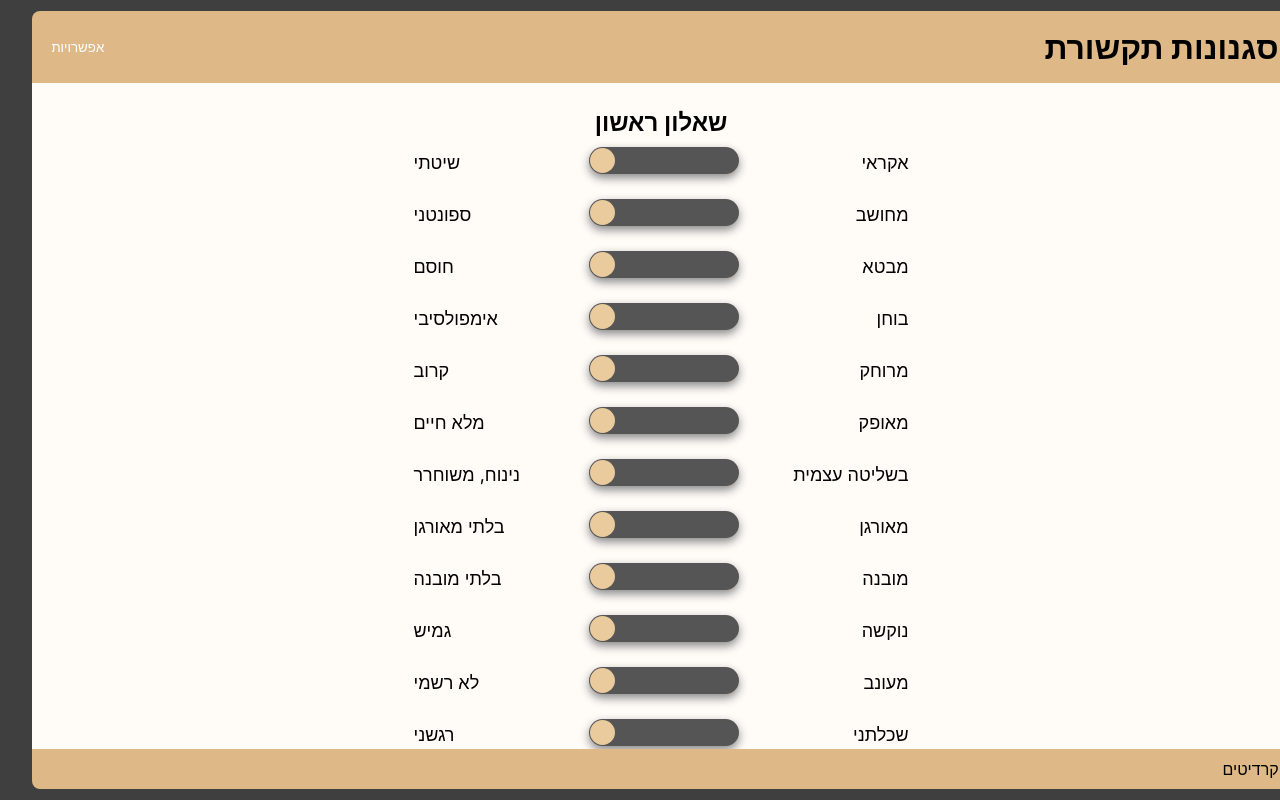
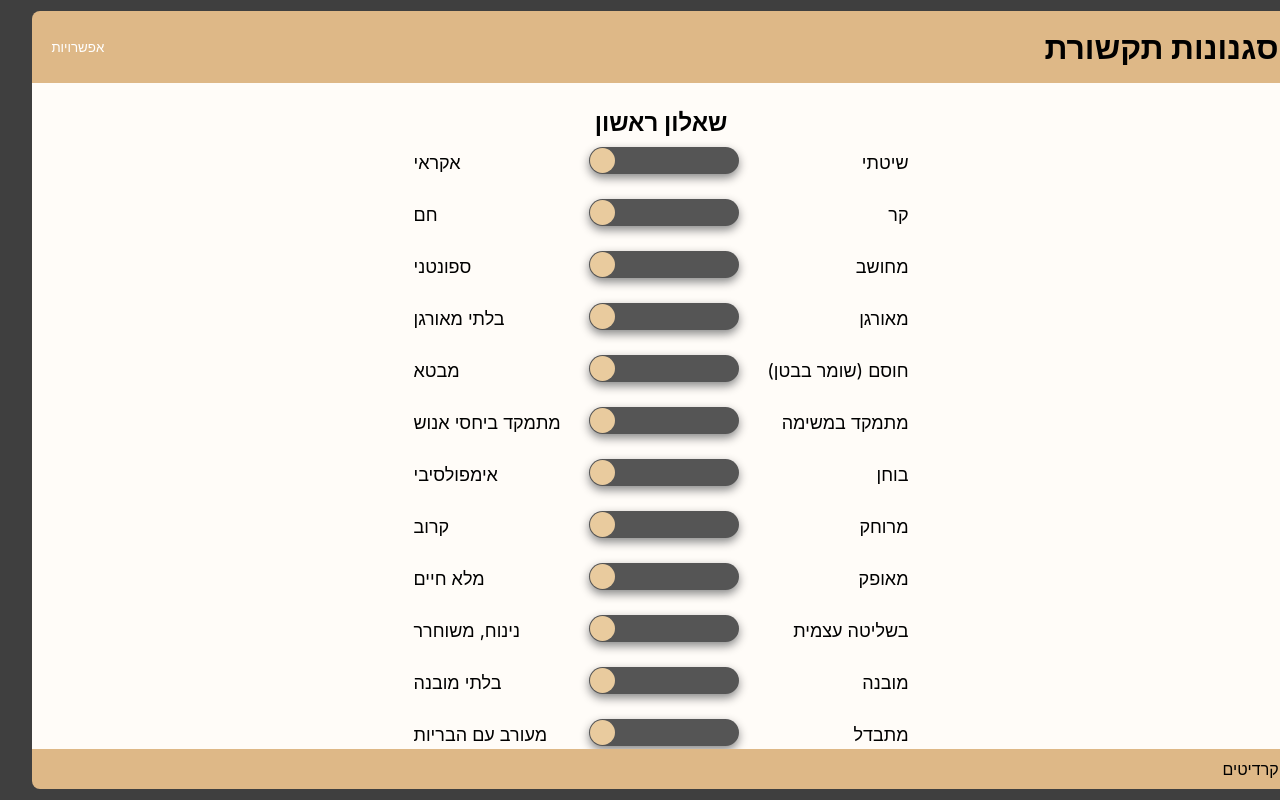
Before and after one commit to NitzanC07/communication-styles, a Next.js app: page /questionaries in a window 1280 px wide. Built offline with nearby package versions, Linux system fonts and the light colour scheme.

Commit message:
Added two questionaries

```diff
--- a/src/app/questionaries/page.tsx
+++ b/src/app/questionaries/page.tsx
@@ -1,44 +1,92 @@
-'use client';
+"use client";
 import QuestionTwoOptions from "@/components/QuestionTwoOptions/QuestionTwoOptions";
 import styles from "./page.module.css";
 import { useState } from "react";
 
 const questionaryA = [
-  { queNumber: 1, option1: "אקראי", option2: "שיטתי" },
-  { queNumber: 2, option1: "מחושב", option2: "ספונטני" },
-  { queNumber: 3, option1: "מבטא", option2: "חוסם" },
-  { queNumber: 4, option1: "בוחן", option2: "אימפולסיבי" },
-  { queNumber: 5, option1: "מרוחק", option2: "קרוב" },
-  { queNumber: 6, option1: "מאופק", option2: "מלא חיים" },
-  { queNumber: 7, option1: "בשליטה עצמית", option2: "נינוח, משוחרר" },
-  { queNumber: 8, option1: "מאורגן", option2: "בלתי מאורגן" },
-  { queNumber: 9, option1: "מובנה", option2: "בלתי מובנה" },
-  { queNumber: 10, option1: "נוקשה", option2: "גמיש" },
-  { queNumber: 11, option1: "מעונב", option2: "לא רשמי" },
-  { queNumber: 12, option1: "שכלתני", option2: "רגשני" },
-  { queNumber: 13, option1: "בלתי זמין", option2: "זמין" },
-  { queNumber: 14, option1: "ממוקד", option2: "בלתי ממוקד" },
-  { queNumber: 15, option1: "שגרתי", option2: "לא שועה לסמכויות" },
-  { queNumber: 16, option1: "ממושמע", option2: "מפוזר" },
+  { queNumber: 1, option1: "שיטתי", option2: "אקראי" },
+  { queNumber: 2, option1: "קר", option2: "חם" },
+  { queNumber: 3, option1: "מחושב", option2: "ספונטני" },
+  { queNumber: 4, option1: "מאורגן", option2: "בלתי מאורגן" },
+  { queNumber: 5, option1: "חוסם (שומר בבטן)", option2: "מבטא" },
+  { queNumber: 6, option1: "מתמקד במשימה", option2: "מתמקד ביחסי אנוש" },
+  { queNumber: 7, option1: "בוחן", option2: "אימפולסיבי" },
+  { queNumber: 8, option1: "מרוחק", option2: "קרוב" },
+  { queNumber: 9, option1: "מאופק", option2: "מלא חיים" },
+  { queNumber: 10, option1: "בשליטה עצמית", option2: "נינוח, משוחרר" },
+  { queNumber: 11, option1: "מובנה", option2: "בלתי מובנה" },
+  { queNumber: 12, option1: "מתבדל", option2: "מעורב עם הבריות" },
+  { queNumber: 13, option1: "נוקשה", option2: "גמיש" },
+  { queNumber: 14, option1: "מעונב", option2: "לא רשמי" },
+  { queNumber: 15, option1: "שכלתני", option2: "רגשני" },
+  { queNumber: 16, option1: "מתוח", option2: "רפוי" },
+  { queNumber: 17, option1: "בלתי זמין", option2: "זמין" },
+  { queNumber: 18, option1: "ממוקד", option2: "בלתי ממוקד" },
+  { queNumber: 19, option1: "ממושמע", option2: "מפוזר" },
+  { queNumber: 20, option1: "שגרתי", option2: "לא שועה למוסכמות" }
 ];
 
+const questionaryB = [
+  {queNumber: 1, option1: "מצטרף", option2: "לוקח פיקוד"},
+  {queNumber: 2, option1: "מהסס", option2: "מוכן"},
+  {queNumber: 3, option1: "מקבל בהבנה", option2: "מאתגר"},
+  {queNumber: 4, option1: "מתבייש", option2: "מכריע"},
+  {queNumber: 5, option1: "מופנם", option2: "מוחצן"},
+  {queNumber: 6, option1: "שקט", option2: "רועש"},
+  {queNumber: 7, option1: "משלים", option2: "יזם"},
+  {queNumber: 8, option1: "עוקב", option2: "מנהיג"},
+  {queNumber: 9, option1: "נסוג", option2: "אומר את שלו"},
+  {queNumber: 10, option1: "מקשיב", option2: "דברן"},
+  {queNumber: 11, option1: "מאופק", option2: "דוחף"},
+  {queNumber: 12, option1: "שאלות", option2: "הצהרות"},
+  {queNumber: 13, option1: "סמוי", option2: "גלוי"},
+  {queNumber: 14, option1: "מסכים", option2: "מתווכח"},
+  {queNumber: 15, option1: "נשלט", option2: "משתלט"},
+  {queNumber: 16, option1: "כבד", option2: "מזרז"},
+  {queNumber: 17, option1: "מבליע", option2: "מבטא"},
+  {queNumber: 18, option1: "נמנע", option2: "ניגש"},
+  {queNumber: 19, option1: "מצמצם", option2: "מתרחב"},
+  {queNumber: 20, option1: "פורש", option2: "פועל"},
+]
+
 function QuestionaryModel() {
+  const [questionsState, setQuestionState] = useState(
+    Array(questionaryA.length).fill(0)
+  );
+  const [result, setResult] = useState(0);
+  const [resultA, setResultA] = useState(0);
 
-  const [result, setResult] = useState(0);
+  const handleResponseUser = (queNumber: number, value: number): void => {
+    const newQuestionState = [...questionsState];
+    newQuestionState[queNumber - 1] = value;
+    setQuestionState(newQuestionState);
+
+    let totalScore = newQuestionState.reduce((acc, val) => acc + val, 0);
+    setResult(totalScore);
+  };
+
+  const saveResult = () => {
+
+    setResultA(result);
+  };
 
   return (
-    <section className={styles.questions}>
+    <form className={styles.questions}>
       <h2>שאלון ראשון</h2>
-      {questionaryA.map((question) => (
+      {questionaryA.map((question, index) => (
         <QuestionTwoOptions
           key={question.queNumber}
+          queNumber={question.queNumber}
           option1={question.option1}
           option2={question.option2}
+          onSelect={(index, value) => handleResponseUser(index, value)}
         />
       ))}
-
-      <div>תוצאה: {}</div>
-    </section>
+      <button type="button" onClick={saveResult}>
+        סיום
+      </button>
+      <span>תוצאת שאלון ראשון: {resultA}</span>
+    </form>
   );
 }
 
--- a/src/components/QuestionTwoOptions/QuestionTwoOptions.tsx
+++ b/src/components/QuestionTwoOptions/QuestionTwoOptions.tsx
@@ -1,26 +1,36 @@
+"use client";
+import { useRef, useState } from "react";
 import styles from "./styles.module.css";
+import { Economica } from "next/font/google";
 
 interface Choices {
-  key: Number;
-  option1: string;
-  option2: string;
+  queNumber: number;
+  option1: String;
+  option2: String;
+  onSelect: (indexQue: number, valueQue: number) => void;
 }
 
-function QuestionTwoOptions(options: Choices) {
+function QuestionTwoOptions({ queNumber, option1, option2, onSelect }: Choices) {
+  const inputRange = useRef<HTMLInputElement>(null);
+
+  const handleClick = () => {
+    const value = inputRange.current?.value;
+    onSelect(queNumber, Number(value))
+  }
   return (
     <section className={styles.choices}>
-      <option className={styles.option1} value="1" label={options.option1} />
+      <label className={styles.option1}>{option1}</label>
       <input
         className={styles.slider}
+        ref={inputRange}
         type="range"
-        id="choice"
-        name=""
+        id={`Question_${queNumber}`}
+        onClick={handleClick}
         min={-1}
         max={1}
         step={1}
-        list="values"
       />
-      <option className={styles.option2} value="-1" label={options.option2} />
+      <label className={styles.option2}>{option2}</label>
     </section>
   );
 }
```
Also changed, not shown: src/app/example/page.tsx (added, +29 -0 lines).
